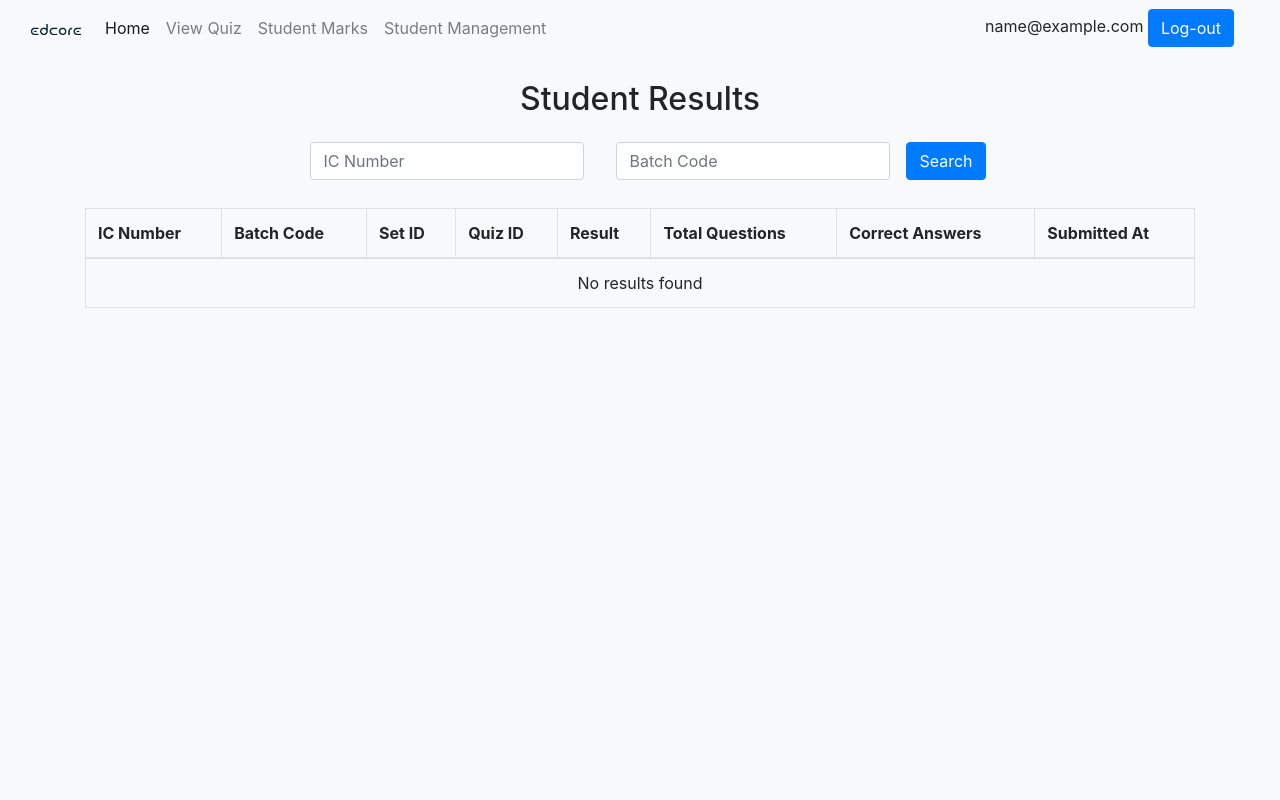
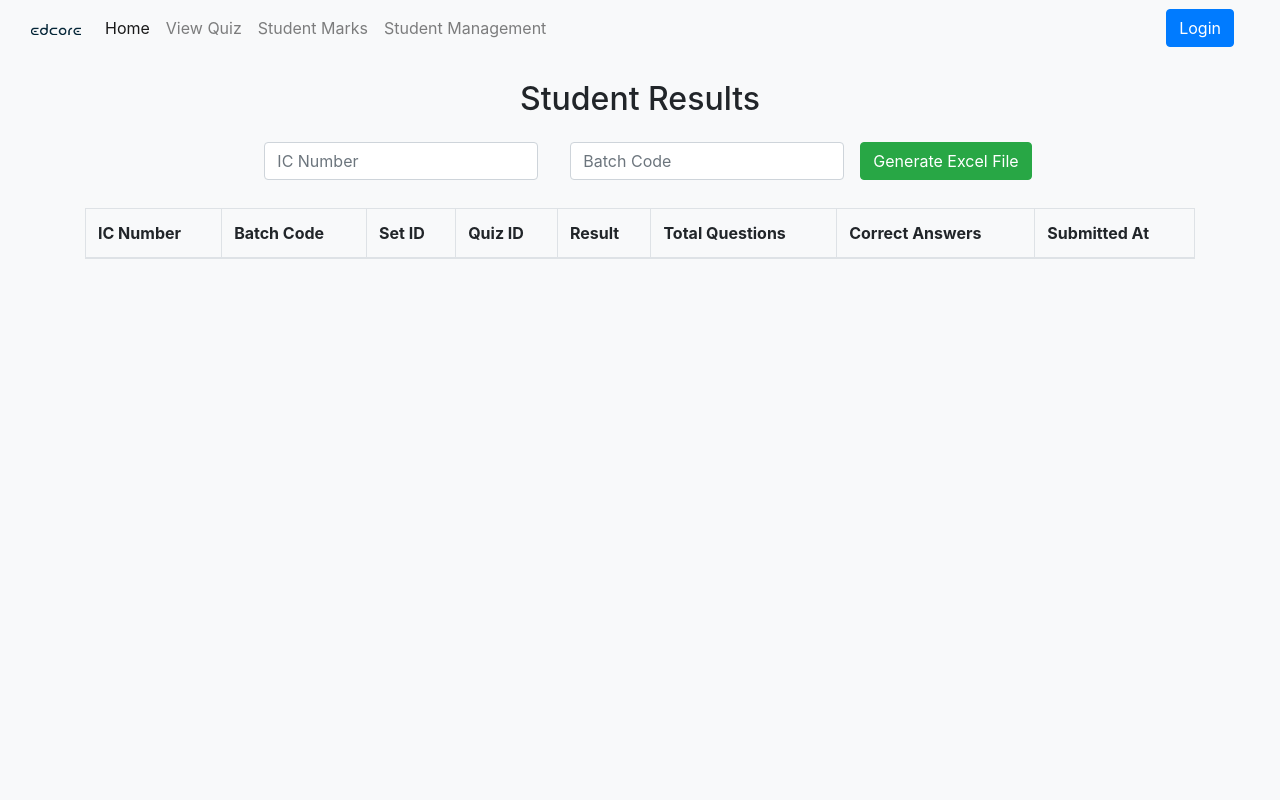
Before and after one commit to ramkumar1208/quiz-boot-php, a PHP site: page /view_student_results.php in a window 1280 px wide. Run offline with PHP 8.4, Linux system fonts and the light colour scheme; the visitor is signed in with stand-in values (Sample User, id 1); data that the repository does not hold is empty.

Commit message:
view results created

```diff
--- a/view_student_results.php
+++ b/view_student_results.php
@@ -1,44 +1,3 @@
-<?php
-include "conn.php";
-session_start();
-if (!isset($_SESSION['admin'])) {
-    $_SESSION['message'] = "Please login first";
-    header("Location: admin.php");
-    exit();
-}
-
-// Initialize search variables
-$ic_number_search = "";
-$batch_code_search = "";
-
-// Initialize result variable
-$result = null;
-
-// Check if the request method is POST and process accordingly
-if ($_SERVER["REQUEST_METHOD"] == "POST") {
-    $ic_number_search = isset($_POST['ic_number_search']) ? $_POST['ic_number_search'] : "";
-    $batch_code_search = isset($_POST['batch_code_search']) ? $_POST['batch_code_search'] : "";
-
-    // Build the search query
-    $query = "SELECT * FROM results WHERE 1=1"; // Base query
-
-    if (!empty($ic_number_search)) {
-        $query .= " AND ic_number LIKE '%" . mysqli_real_escape_string($con, $ic_number_search) . "%'";
-    }
-
-    if (!empty($batch_code_search)) {
-        $query .= " AND batch_code LIKE '%" . mysqli_real_escape_string($con, $batch_code_search) . "%'";
-    }
-
-    // Execute the query
-    $result = mysqli_query($con, $query);
-} else {
-    // Default query to display all results if no search is applied
-    $query = "SELECT * FROM results";
-    $result = mysqli_query($con, $query);
-}
-?>
-
 <!DOCTYPE html>
 <html lang="en">
 <head>
@@ -64,6 +23,82 @@
             margin-top: 20px;
         }
     </style>
+    <script>
+        $(document).ready(function() {
+            function fetchResults() {
+                $.ajax({
+                    type: "POST",
+                    url: "search_results.php",
+                    data: {
+                        ic_number_search: $('#ic_number_search').val(),
+                        batch_code_search: $('#batch_code_search').val()
+                    },
+                    dataType: "json",
+                    success: function(response) {
+                        var tableBody = $('#results_table tbody');
+                        tableBody.empty();
+                        if (response.length > 0) {
+                            $.each(response, function(index, result) {
+                                var row = '<tr>' +
+                                    '<td>' + result.ic_number + '</td>' +
+                                    '<td>' + result.batch_code + '</td>' +
+                                    '<td>' + result.set_id + '</td>' +
+                                    '<td>' + result.quiz_id + '</td>' +
+                                    '<td>' + (result.result == 1 ? "Pass" : "Fail") + '</td>' +
+                                    '<td>' + result.total_questions + '</td>' +
+                                    '<td>' + result.correct_answers + '</td>' +
+                                    '<td>' + result.created_at + '</td>' +
+                                    '</tr>';
+                                tableBody.append(row);
+                            });
+                        } else {
+                            tableBody.append('<tr><td colspan="8" class="text-center">No results found</td></tr>');
+                        }
+                    }
+                });
+            }
+
+            // Trigger fetchResults on input change
+            $('#ic_number_search, #batch_code_search').on('input', fetchResults);
+
+            // Initial fetch
+            fetchResults();
+
+            // Generate Excel file on button click
+            $('#generate_excel').click(function() {
+                var tableData = [];
+                var headers = [];
+                $('#results_table thead th').each(function() {
+                    headers.push($(this).text());
+                });
+                tableData.push(headers.join(","));
+
+                $('#results_table tbody tr').each(function() {
+                    var rowData = [];
+                    $(this).find('td').each(function() {
+                        rowData.push($(this).text());
+                    });
+                    tableData.push(rowData.join(","));
+                });
+
+                $.ajax({
+                    type: "POST",
+                    url: "generate_csv.php",
+                    data: {
+                        table_data: tableData.join("\n")
+                    },
+                    dataType: "json",
+                    success: function(response) {
+                        if (response.status == 'success') {
+                            window.location.href = response.file;
+                        } else {
+                            alert("Error generating CSV file");
+                        }
+                    }
+                });
+            });
+        });
+    </script>
 </head>
 <body>
     <div class="container-fluid">
@@ -118,17 +153,17 @@
                     <form method="POST" class="form-inline justify-content-center">
                         <div class="form-group mx-sm-3 mb-2">
                             <label for="ic_number_search" class="sr-only">IC Number</label>
-                            <input type="text" class="form-control" id="ic_number_search" name="ic_number_search" placeholder="IC Number" value="<?php echo htmlspecialchars($ic_number_search); ?>">
+                            <input type="text" class="form-control" id="ic_number_search" name="ic_number_search" placeholder="IC Number">
                         </div>
                         <div class="form-group mx-sm-3 mb-2">
                             <label for="batch_code_search" class="sr-only">Batch Code</label>
-                            <input type="text" class="form-control" id="batch_code_search" name="batch_code_search" placeholder="Batch Code" value="<?php echo htmlspecialchars($batch_code_search); ?>">
+                            <input type="text" class="form-control" id="batch_code_search" name="batch_code_search" placeholder="Batch Code">
                         </div>
-                        <button type="submit" class="btn btn-primary mb-2">Search</button>
+                        <button id="generate_excel" class="btn btn-success mb-2">Generate Excel File</button>
                     </form>
 
                     <div class="table-responsive">
-                        <table class="table table-bordered">
+                        <table class="table table-bordered" id="results_table">
                             <thead>
                                 <tr>
                                     <th>IC Number</th>
@@ -142,24 +177,7 @@
                                 </tr>
                             </thead>
                             <tbody>
-                                <?php
-                                if ($result && mysqli_num_rows($result) > 0) {
-                                    while ($row = mysqli_fetch_assoc($result)) {
-                                        echo "<tr>
-                                            <td>{$row['ic_number']}</td>
-                                            <td>{$row['batch_code']}</td>
-                                            <td>{$row['set_id']}</td>
-                                            <td>{$row['quiz_id']}</td>
-                                            <td>{$row['result']}</td>
-                                            <td>{$row['total_questions']}</td>
-                                            <td>{$row['correct_answers']}</td>
-                                            <td>{$row['created_at']}</td>
-                                        </tr>";
-                                    }
-                                } else {
-                                    echo "<tr><td colspan='8' class='text-center'>No results found</td></tr>";
-                                }
-                                ?>
+                                <!-- Results will be inserted here dynamically -->
                             </tbody>
                         </table>
                     </div>
```
